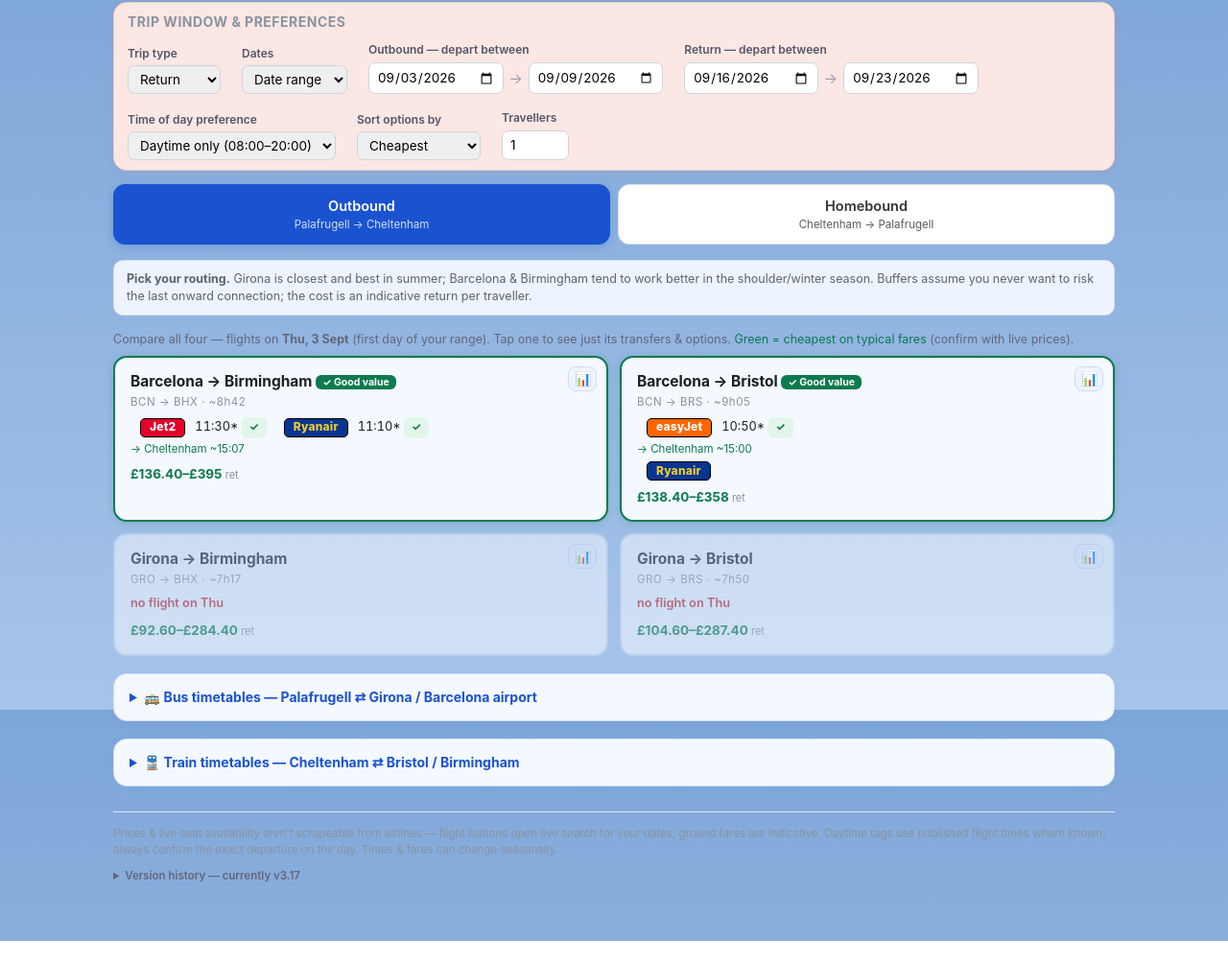
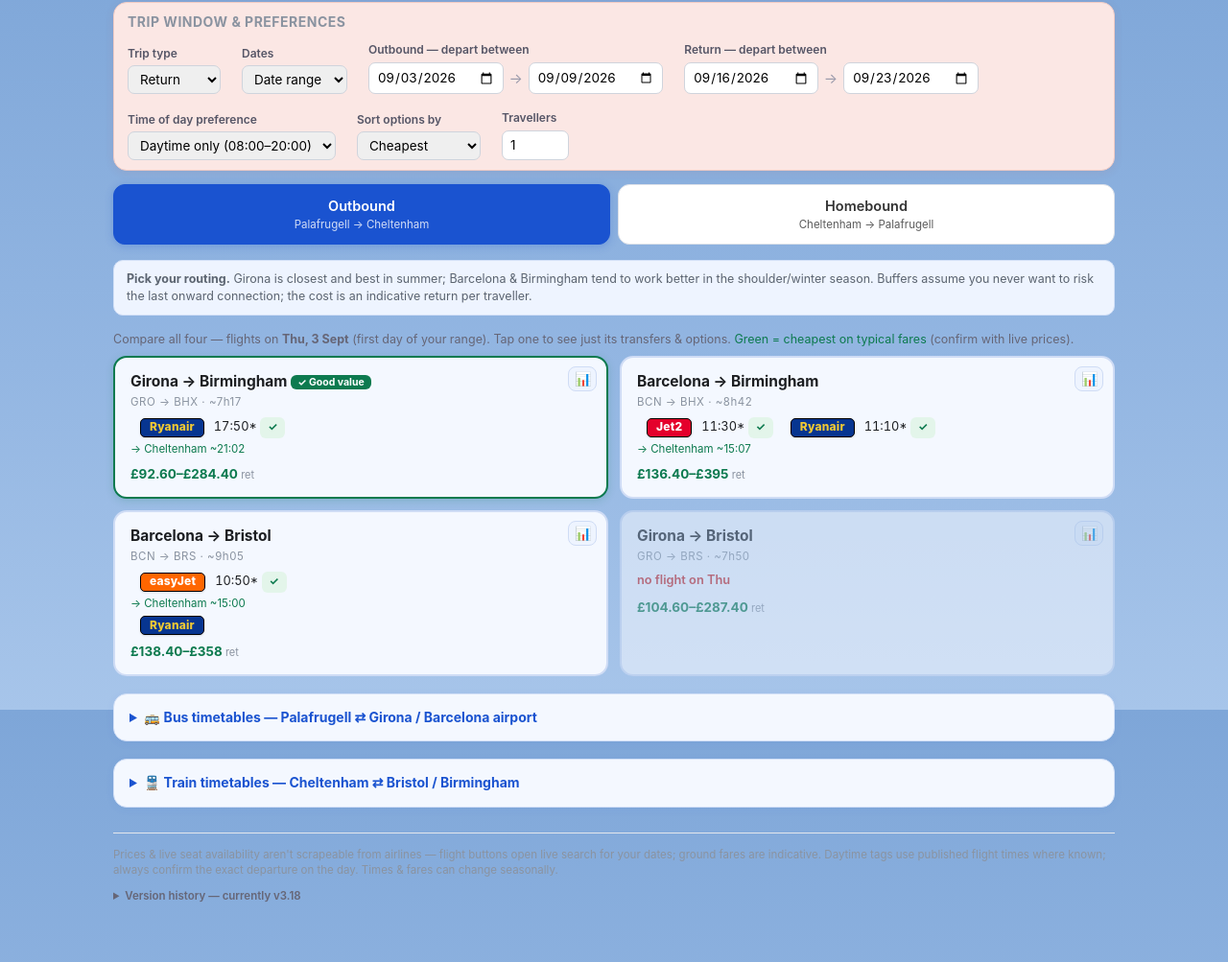
Before and after one commit to psykalist/Travel, a plain HTML site: page index.html in a window 1280 px wide. Shown: the part 60-1063 px from the top of the page at 96% size. Before the commit the page ends 1041 px from the top, so only its background shows below. Drawn offline with Linux system fonts and the light colour scheme.

Commit message:
v3.18: Girona-Birmingham Thursday fix + winter Palafrugell-Girona bus times

```diff
--- a/index.html
+++ b/index.html
@@ -380,7 +380,7 @@ tr.ad-expired td { background:#fef7f7; }
 // against the official sites, rewrites the affected values, and bumps lastUpdated + LAST_VERIFIED.
 // ============================================================================
 const DATA = {
-  lastUpdated: "2026-08-28",
+  lastUpdated: "2026-09-02",
   eurToGbp: 0.85,                       // approx; refreshed weekly
 
   buses: {
@@ -392,7 +392,7 @@ const DATA = {
   // known scheduled departure times let us tag daytime vs early/late; prices always via live link
   flights: {
     gro_brs: { carrier:"Ryanair", season:"Apr–Oct (summer only)", days:"Mon, Wed, Sat, Sun", dur:"~2h00", fare:"£30–110", depOut:"varies (eve Mon/Sat, morn Wed/Sun)", depHome:"varies" },
-    gro_bhx: { carrier:"Ryanair", season:"Seasonal", days:"Sun, Tue & Fri", dur:"~2h05", fare:"£30–110", depOut:"", depHome:"" },
+    gro_bhx: { carrier:"Ryanair", season:"Seasonal", days:"Sun, Tue, Thu & Fri", dur:"~2h05", fare:"£30–110", depOut:"", depHome:"" },
     bcn_brs: { carrier:"easyJet / Ryanair", season:"Year-round", days:"Most days", dur:"~2h00", fare:"£35–130", depOut:"", depHome:"" },
     bcn_bhx: { carrier:"Jet2 / Ryanair / easyJet / Vueling", season:"Year-round", days:"Daily", dur:"~2h15", fare:"£40–150", depOut:"11:30", depHome:"07:30" }
   },
@@ -415,8 +415,8 @@ const DATA = {
       us: [{carrier:"Ryanair", no:"FR9336", days:[0,1,3,6], daysText:"Mon, Wed, Sat, Sun", dep:"15:10", arr:"18:00", season:"Apr–Oct", approx:true, note:"operates Mon/Wed/Sat/Sun — Mon ~15:10, Wed ~05:55, Sat ~18:55, Sun ~05:55; confirm on Ryanair"}]
     },
     gro_bhx: {
-      su: [{carrier:"Ryanair", no:"FR4415", days:[0,2,5], daysText:"Sun, Tue, Fri", dep:"17:50", arr:"18:55", season:"Sun, Tue & Fri", approx:true, note:"operates Sun/Tue/Fri — confirm exact time on the app"}],
-      us: [{carrier:"Ryanair", no:"FR4416", days:[0,2,5], daysText:"Sun, Tue, Fri", dep:"14:15", arr:"17:10", season:"Sun, Tue & Fri", approx:true, note:"operates Sun/Tue/Fri — confirm exact time on the app"}]
+      su: [{carrier:"Ryanair", no:"FR4415", days:[0,2,4,5], daysText:"Sun, Tue, Thu, Fri", dep:"17:50", arr:"18:55", season:"Sun, Tue, Thu & Fri", approx:true, note:"operates Sun/Tue/Thu/Fri; confirm exact time on Ryanair"}],
+      us: [{carrier:"Ryanair", no:"FR4414", days:[0,2,4,5], daysText:"Sun, Tue, Thu, Fri", dep:"14:15", arr:"17:10", season:"Sun, Tue, Thu & Fri", approx:true, note:"operates Sun/Tue/Thu/Fri; confirm exact time on Ryanair"}]
     },
     bcn_brs: {
       su: [
@@ -455,10 +455,10 @@ const DATA = {
     season: "Times below are the WINTER baseline (Sep–Jun, Mon–Fri). We're currently in the SUMMER season (Jul–Aug 2026) — the current summer sheet is linked per line; exact summer departures differ.",
     gro: {
       label: "Leg 1 · Palafrugell ⇄ Girona city bus station · Moventis (Sarfa) lines 5/41/42 via Palamós/Platja d'Aro (~1h00–1h40). There is NO direct airport coach — change at Girona for the 607 (see below).",
-      toDest: ["06:15","06:30","07:15","07:30","08:20","12:20","13:00","13:30","14:00","14:45","16:20","17:40","18:00","18:15","18:40","19:20","20:20"],
+      toDest: ["06:15","07:15","07:30","08:15","10:15","11:15","13:15","14:15","15:15","16:15","17:15","18:15","20:15"],
       toPal:  ["08:00","08:15","09:00","09:15","10:00","11:00","14:00","14:45","15:15","15:45","16:15","18:00","19:15","19:45","20:00","20:15","21:00","22:00"],
       note: "Winter baseline shown — open the summer sheet for exact Jul–Aug times.",
-      src: "https://www.moventis.es/sites/moventis/files/line/files/5-41-42_girona-costa_brava_juliol-agost_2026.pdf"
+      src: "https://www.moventis.es/sites/moventis/files/line/files/e3_girona-costa_brava_092026-062027.pdf"
     },
     gro_air: {
       label: "Leg 2 · Girona city bus/train station ⇄ Girona Airport · Sagalés line 607 (~25–30 min, €2.80). Roughly hourly, ~05:00 to ~00:00 daily, and timed to Ryanair arrivals/departures. Girona's bus & train stations share one building, so it also connects to trains.",
@@ -501,8 +501,8 @@ const DATA = {
   sources: [
     {id:"flyer",   label:"Bristol Airport Flyer (A1)", validFrom:null, validTo:null,
       src:"https://flyer.bristolairport.co.uk/timetables", note:"24/7 turn-up-and-go frequency — no seasonal expiry"},
-    {id:"bus_gro", label:"Moventis 5/41/42 · Palafrugell ⇄ Girona", validFrom:"2026-07-01", validTo:"2026-08-31",
-      src:"https://www.moventis.es/sites/moventis/files/line/files/5-41-42_girona-costa_brava_juliol-agost_2026.pdf",
+    {id:"bus_gro", label:"Moventis 5/41/42 · Palafrugell ⇄ Girona", validFrom:"2026-09-01", validTo:"2027-06-30",
+      src:"https://www.moventis.es/sites/moventis/files/line/files/e3_girona-costa_brava_092026-062027.pdf",
       note:"Current summer sheet (Jul–Aug 2026); winter sheet is Sep–Jun. Times below are the winter baseline — see PDF for exact summer departures", unconfirmed:true},
     {id:"bus_gro_air", label:"Sagalés 607 · Girona station ⇄ Girona Airport", validFrom:"2026-08-14", validTo:null,
       src:"https://www.sagales.com/en/linia/607",
@@ -1338,8 +1338,8 @@ function renderInfoSources(){
 // (b) show each route's operating days, so a wrong one is spotted at a glance
 // instead of by trial-and-error. These are updated by the refresh task.
 const REFRESH_CADENCE = 'monthly';
-const LAST_VERIFIED   = '2026-08-28';   // last time a human/task re-verified sources; refresh task updates this
-const NEXT_VERIFIED   = '2026-09-28';   // next scheduled automated check
+const LAST_VERIFIED   = '2026-09-02';   // last time a human/task re-verified sources; refresh task updates this
+const NEXT_VERIFIED   = '2026-10-02';   // next scheduled automated check
 const DOWFULL = ['Sun','Mon','Tue','Wed','Thu','Fri','Sat'];
 // which registry source backs each flight route (for expiry-aware warnings)
 const ROUTE_SRC = { gro_brs:'fl_gro', gro_bhx:'fl_gro', bcn_brs:'fl_bcn', bcn_bhx:'fl_bcn',
@@ -1429,8 +1429,9 @@ function renderAdmin(){
 }
 
 // ---- version control (shown in the header + footer; also mirrored in CHANGELOG.md) ----
-const VERSION = "3.17";
+const VERSION = "3.18";
 const CHANGELOG = [
+  ["3.18","2026-09-02","Refresh: Girona-Birmingham now shows Sun/Tue/Thu/Fri each way (FR4415 out, FR4414 home) - it was hiding every Thursday flight; and Palafrugell to Girona switched to the winter Moventis E3 sheet (Sep 2026-Jun 2027) with the Mon-Fri departure times. Return and weekend times still to be confirmed."],
   ["3.17","2026-08-28","Self-maintaining refresh is now live. A monthly cloud task re-verifies every timetable against the official sites, runs the built-in self-check, and pushes any update to GitHub on its own — your phone updates on next open, and it only messages Kieran when something changed or couldn’t be confirmed (procedure in REFRESH_PLAYBOOK.md). Standing rule from here on: EVERY change to this app, automated or manual, is recorded in this changelog."],
   ["3.16","2026-08-28","Made the app self-aware about its own data. A built-in self-check now runs on every load: it flags internal contradictions (operating-days list that disagrees with its own description, missing/blank days, a schedule used past its season end) and surfaces a per-route ‘flights shown on these days’ table so a wrong day is caught at a glance instead of by trial. Also removed the false claim that a background task refreshed data every Monday (no such task existed) — the panels now state the truth: the page can't read airlines live, a monthly task re-verifies sources and pushes updates, with last-checked / next-check dates shown. Added daysText guards to the Girona schedules so a half-finished edit trips the self-check."],
   ["3.15","2026-08-28","Corrected the Girona↔Bristol operating days: Ryanair (FR9335 out / FR9336 home) actually flies Mon, Wed, Sat & Sun — the app had it as Tue, Fri, Sat & Sun, so it showed a phantom flight on Tue/Fri and wrongly showed NO flight on Mondays and Wednesdays (e.g. Mon 7 Sep 2026). Also stored the real day-by-day times: outbound Mon ~18:35 / Wed ~09:30 / Sat ~22:20 / Sun ~09:20, homebound Mon ~15:10 / Wed ~05:55 / Sat ~18:55 / Sun ~05:55."],
```
